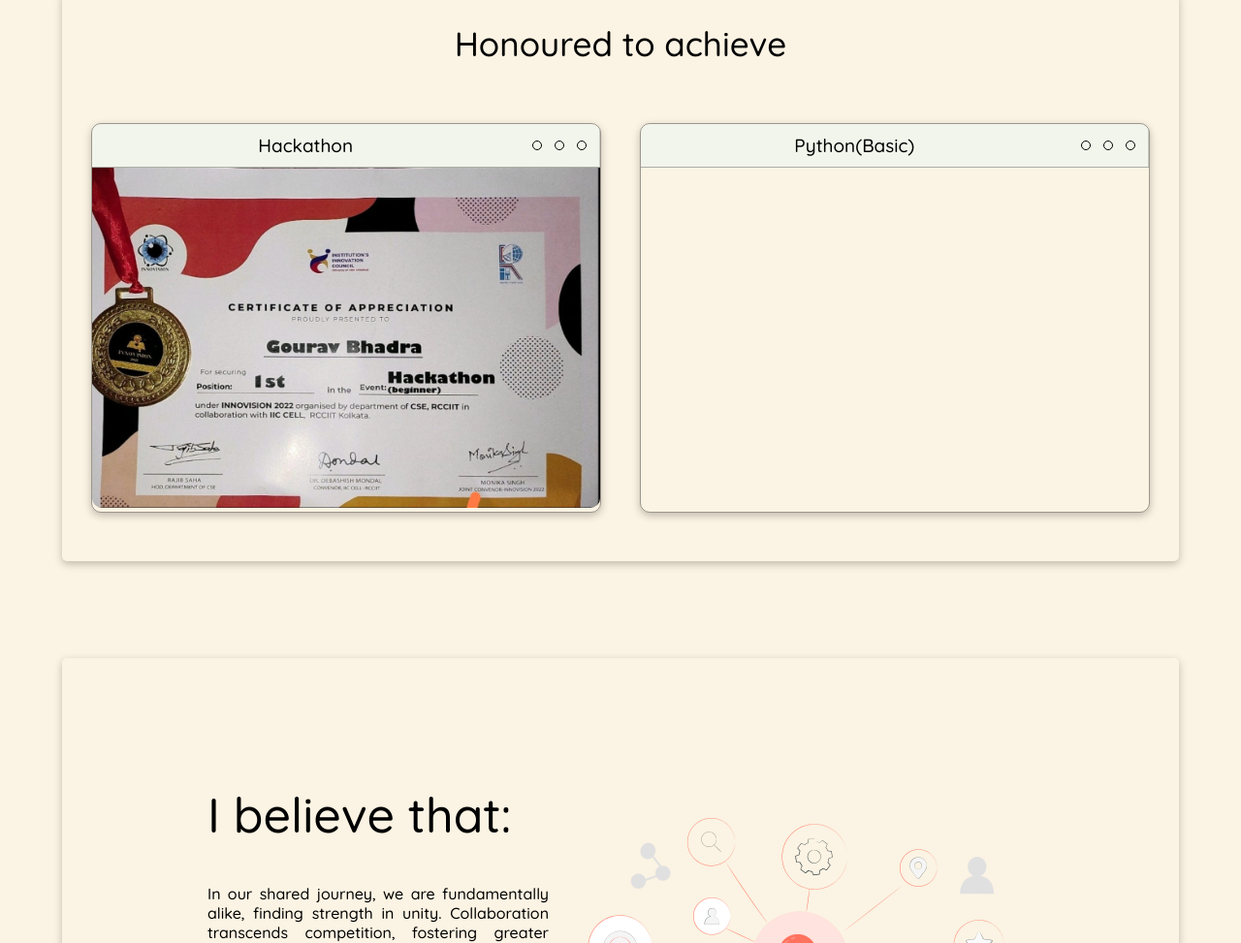
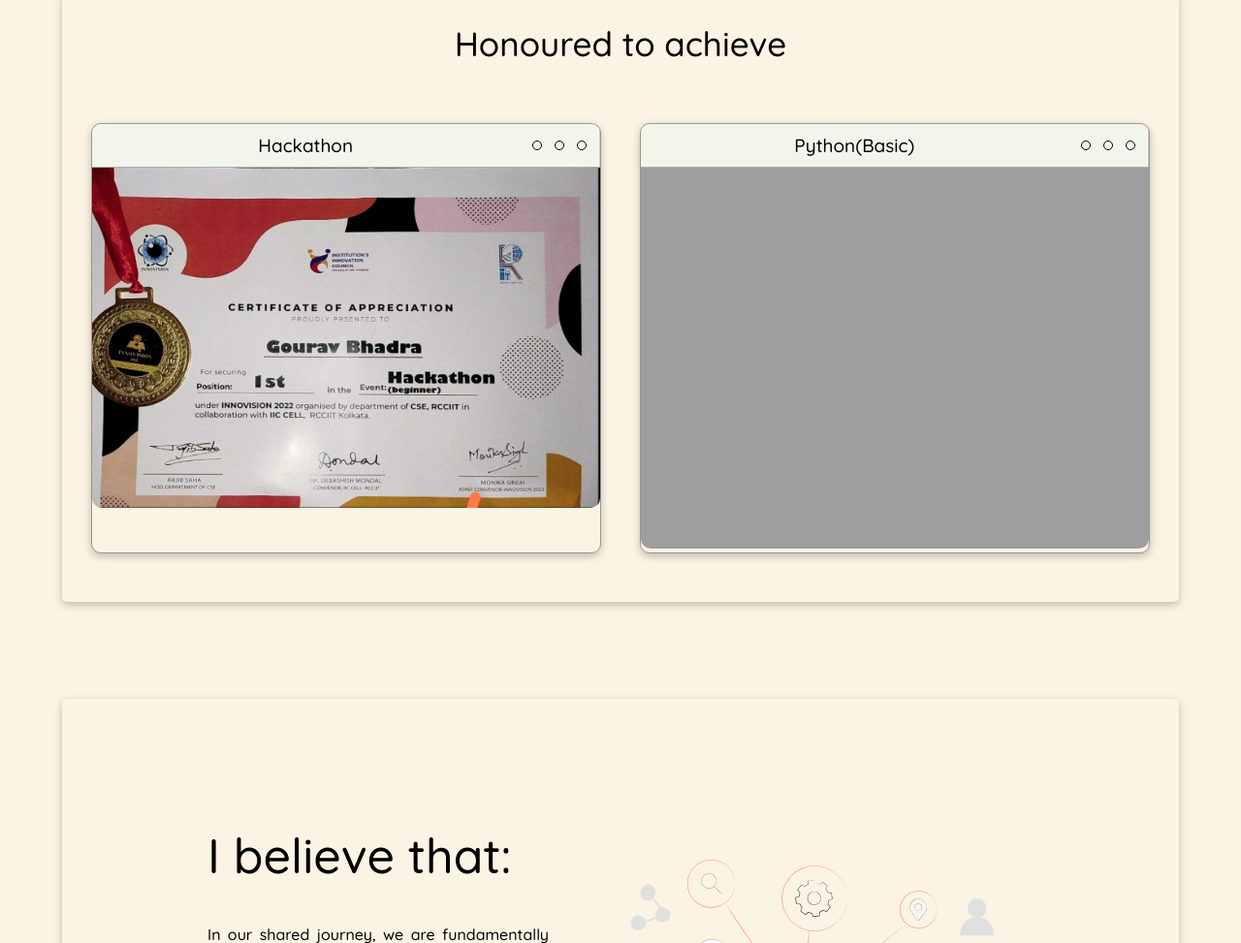
Before and after one commit to gouravbhadra2001/PRODIGY_WD_04, a plain HTML site: page index.html in a window 1280 px wide. Shown: the part 3380-4353 px from the top of the page at 97% size. Drawn offline with Linux system fonts and the light colour scheme; the site is published under a folder, as on GitHub Pages, so addresses that start at the root find nothing.

Commit message:
Update index.html

```diff
--- a/index.html
+++ b/index.html
@@ -303,7 +303,7 @@
                         </div>
                     </div>
 
-                    <img src="/python_basic certificate_page-0001.jpg" alt="" srcset="">
+                    <img src="./python_basic certificate_page-0001.jpg" alt="" srcset="">
                     <div class="overlay"></div>
                     <div class="button_container">
                         <img src="https://img.icons8.com/external-outline-juicy-fish/60/FFFFFF/external-expand-arrows-outline-outline-juicy-fish.png"
```
